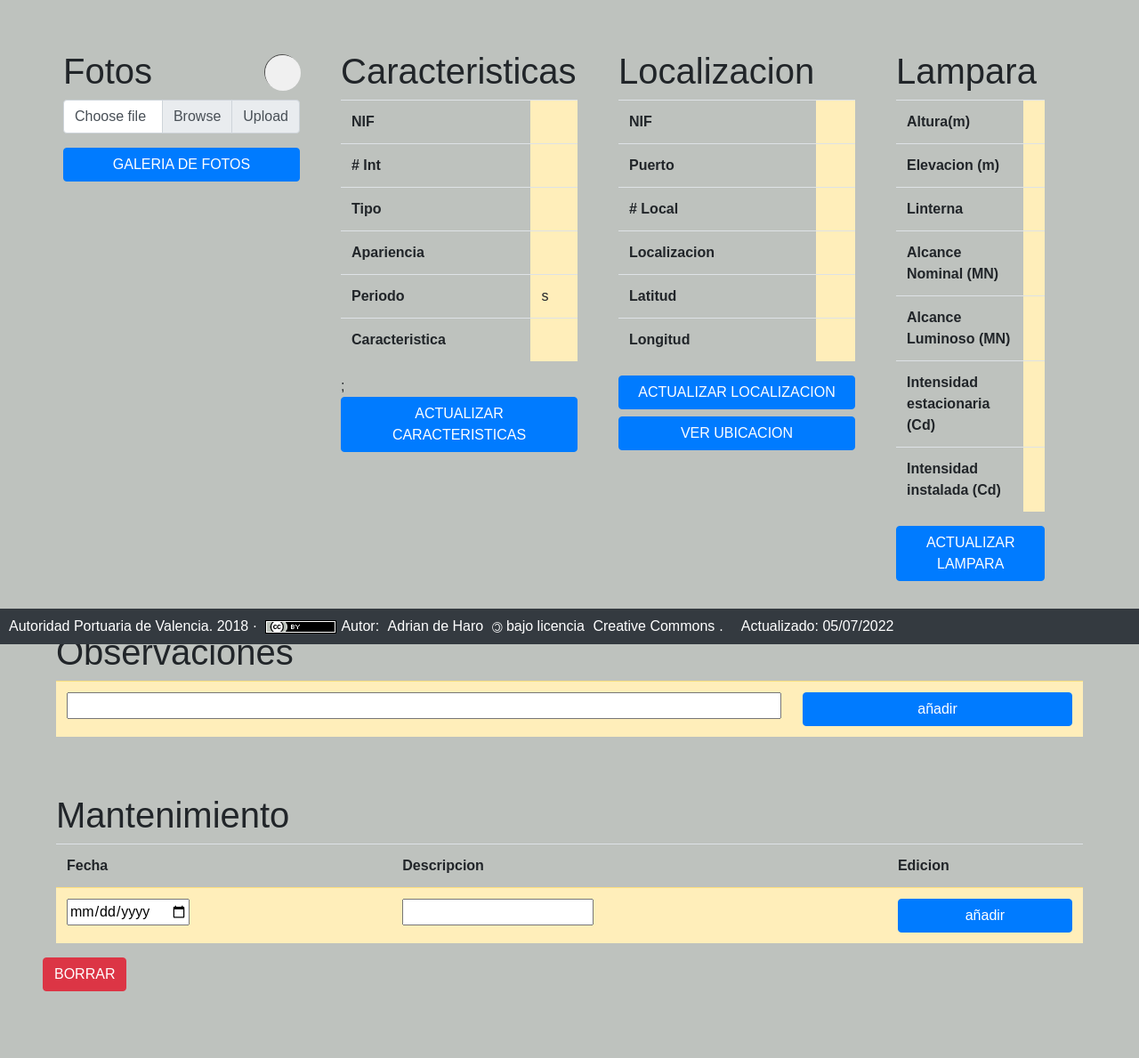
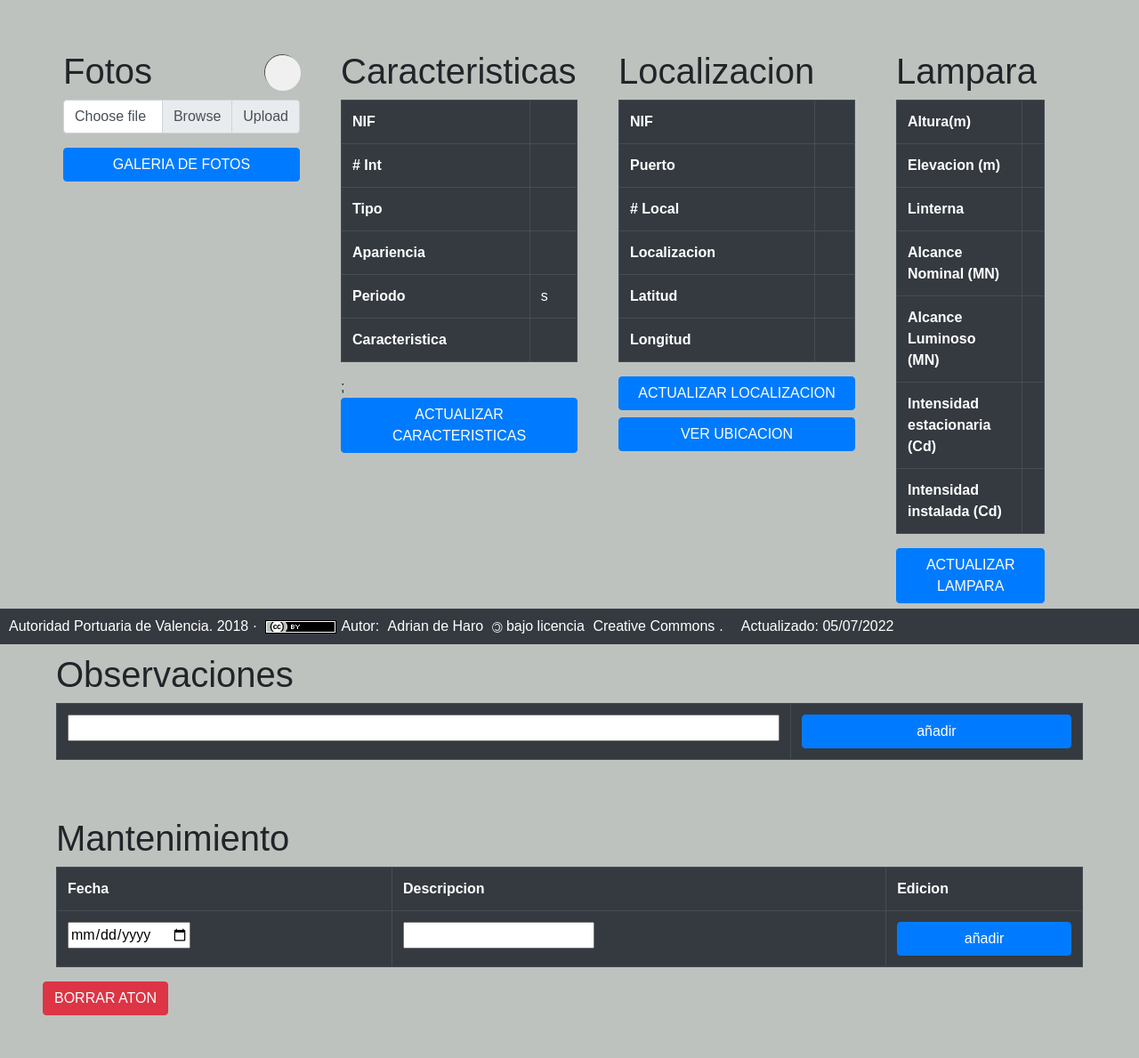
Before and after one commit to venturas55/nodejsSAN, a Node server app: page /balizas/plantilla/1 in a window 1280 px wide. Shown: the part 76-1265 px from the top of the page at 89% size. Before the commit the page ends 1190 px from the top, so only its background shows below. Run offline with Node 20, Linux system fonts and the light colour scheme; data comes from the database, SQL or seed files in the repository; lists and menus that the app fills with data are empty; some libraries are stand-ins or nearby versions.

Commit message:
Se cambia diseño de tablas a dark. Se añade opcion FORZAR BORRADO indicando NIF, por si hay algo suelto por ahi

```diff
--- a/package.json
+++ b/package.json
@@ -25,6 +25,7 @@
     "multer": "^1.4.5-lts.1",
     "mysql": "^2.18.1",
     "node-alerts": "^2.0.2",
+    "node-notifier": "^10.0.1",
     "node-popup": "^0.1.14",
     "nodemon": "^2.0.15",
     "passport": "^0.5.2",
--- a/src/index.js
+++ b/src/index.js
@@ -9,7 +9,6 @@
 const  MySQLstore= require('express-mysql-session'); // para poder guardar la sesion en la sql
 const passport = require('passport');
 const {database} =require('./keys');
-var Vue = require("vue").default;
 
 //Initialization
 const app = express();
@@ -42,8 +41,7 @@
 app.use(passport.initialize()); //iniciar passport
 app.use(passport.session());    //para que sepa donde guardar y como manejar los datos
 
-
-
+//MIDDLEWARE MULTER
 const almacenar=multer.diskStorage({
     destination: (req,file,cb)=>{
 
@@ -80,11 +78,12 @@
     }
 });
 
-
 app.use(multer({
     storage: almacenar,
     limits:{fileSize:3000000,}
   }).single('imagen'));
+
+//MIDDLEWARE?? DE UN NOTIFIER??
 
 
 
--- a/src/public/js/parpadeo.js
+++ b/src/public/js/parpadeo.js
@@ -1,3 +1,32 @@
+var modal1 = document.getElementById("myModal1");
+var modal2 = document.getElementById("myModal2");
+
+function abreModal1() {
+    modal1.style.display = "block";
+}
+function abreModal2() {
+    modal2.style.display = "block";
+}
+
+function borrarNIF() {
+    var NIFforzarBorrado = document.getElementById("NIFforzarBorrado").value;
+    window.location.href = '/balizas/delete/' + NIFforzarBorrado;
+}
+
+function cierraModal() {
+    modal1.style.display = "none";
+    modal2.style.display = "none";
+}
+
+window.onclick = function (event) {
+    console.log("cierra modal");
+    if (event.target == modal1) {
+        modal1.style.display = "none";
+        modal2.style.display = "none";
+    }
+}
+
+
 //PARA EL PARPADEO VIRTUAL
 function parpadeoToggle() {
     var x = document.getElementById("luz");
@@ -23,8 +52,8 @@
     case 'R':
         document.getElementById("luz").style.backgroundColor = "red";
         break;
-    case 'G' :
-    case 'V' :
+    case 'G':
+    case 'V':
         document.getElementById("luz").style.backgroundColor = "green";
         break;
     case 'B':
--- a/src/routes/balizas.js
+++ b/src/routes/balizas.js
@@ -1,6 +1,5 @@
 const express = require("express");
 const router = express.Router();
-const fs = require('fs');
 const {unlink} = require('fs-extra');
 const path = require('path');
 
@@ -68,18 +67,18 @@
   res.redirect("/balizas/list"); //te redirige una vez insertado el item
 });
 router.get("/delete/:nif", helpers.isAuthenticated, async (req, res) => {
-  alert({type: `success`, msg: `Everything finished!`});
+  console.log("VOY A BORRAR LA PUTA BALIZA");
 
   console.log(req.params.nif);
   const { nif } = req.params;
-/*   await db.query("DELETE FROM mantenimiento WHERE nif=?", [nif]);
+  /*await db.query("DELETE FROM mantenimiento WHERE nif=?", [nif]);
   await db.query("DELETE FROM observaciones WHERE nif=?", [nif]);
   await db.query("DELETE FROM localizacion WHERE nif=?", [nif]);
   await db.query("DELETE FROM lampara WHERE nif=?", [nif]);
-  await db.query("DELETE FROM balizamiento WHERE nif=?", [nif]); */
+  await db.query("DELETE FROM balizamiento WHERE nif=?", [nif]);*/
   //TODO: faltaria borrar la carpeta con las fotos
   req.flash("success", "Baliza borrada correctamente");
- // res.redirect("/balizas/list");
+  res.redirect("/balizas/list");
 });
 router.get("/list", async (req, res) => {
   const balizas = await db.query(
@@ -161,7 +160,7 @@
   var fotitos= helpers.listadoFotos(nif);
 
   console.log("==>" + fotitos);
-  res.render("balizas/plantilla", { layout: 'layoutParpadeo', baliza: baliza[0], obs: observaciones, mant: mantenimiento, imagen: fotitos });
+  res.render("balizas/plantilla", { layout: 'layoutPlantilla', baliza: baliza[0], obs: observaciones, mant: mantenimiento, imagen: fotitos });
   // NO FUNCIONA CON LA BARRA DELANTE res.render('/links/list');
 });
 router.get("/editCaracteristicas/:nif", helpers.isAuthenticated, async (req, res) => {
--- a/src/views/balizas/plantilla.hbs
+++ b/src/views/balizas/plantilla.hbs
@@ -5,13 +5,9 @@
         </div>
         <h1>Fotos</h1>
             <div class="miCarrusel">
-
                 {{#each imagen}}
-
-                <img src="/img/imagenes/{{../baliza.nif}}/{{this}}" alt="/img/imagenes/{{../baliza.nif}}/{{this}}">
-
+                    <img src="/img/imagenes/{{../baliza.nif}}/{{this}}" alt="/img/imagenes/{{../baliza.nif}}/{{this}}">
                 {{/each}}
-
             </div>
         <form action="/balizas/upload/{{baliza.nif}}" method="POST" enctype="multipart/form-data">
             <input type="hidden" name="nif" value="{{baliza.nif}}">
@@ -31,30 +27,30 @@
     </div>
     <div class="col-lg-3 col-md-6 col-sm-6 col-xs-12 m-2">
         <h1> Caracteristicas </h1>
-        <table class="table table-hover">
+        <table class="table table-bordered table-dark table-hover">
             <tr>
                 <th>NIF</th>
-                <td class="table-warning">{{baliza.nif}}</td>
+                <td >{{baliza.nif}}</td>
             </tr>
             <tr>
                 <th># Int</th>
-                <td class="table-warning">{{baliza.num_internacional}}</td>
+                <td>{{baliza.num_internacional}}</td>
             </tr>
             <tr>
                 <th>Tipo</th>
-                <td class="table-warning">{{baliza.tipo}}</td>
+                <td >{{baliza.tipo}}</td>
             </tr>
             <tr>
                 <th>Apariencia</th>
-                <td class="table-warning" id="aparienciaID"> {{baliza.apariencia}}</td>
+                <td  id="aparienciaID"> {{baliza.apariencia}}</td>
             </tr>
             <tr>
                 <th>Periodo</th>
-                <td class="table-warning">{{baliza.periodo}} s</td>
+                <td >{{baliza.periodo}} s</td>
             </tr>
             <tr>
                 <th>Caracteristica</th>
-                <td class="table-warning" id="caracteristicaID">{{baliza.caracteristica}}</td>
+                <td id="caracteristicaID">{{baliza.caracteristica}}</td>
             </tr>
         </table>;
         <a class="btn btn-primary btn-xs btn-block" href="/balizas/editCaracteristicas/{{baliza.nif}}"
@@ -63,30 +59,30 @@
     <div class="col-lg-3 col-md-6 col-sm-6 col-xs-12 m-2">
         <!-- id="divlocalizacion" -->
         <h1> Localizacion </h1>
-        <table class="table table-hover">
+        <table class="table table-bordered table-dark table-hover">
             <tr>
                 <th>NIF</th>
-                <td class="table-warning">{{baliza.nif}}</td>
+            <td>{{baliza.nif}}</td>
             </tr>
             <tr>
                 <th>Puerto</th>
-                <td class="table-warning">{{baliza.puerto}}</td>
+                <td >{{baliza.puerto}}</td>
             </tr>
             <tr>
                 <th># Local</th>
-                <td class="table-warning">{{baliza.num_local}}</td>
+                <td>{{baliza.num_local}}</td>
             </tr>
             <tr>
                 <th>Localizacion</th>
-                <td class="table-warning">{{baliza.localizacion}}</td>
+                <td>{{baliza.localizacion}}</td>
             </tr>
             <tr>
                 <th>Latitud</th>
-                <td class="table-warning">{{baliza.latitud}}</td>
+                <td>{{baliza.latitud}}</td>
             </tr>
             <tr>
                 <th>Longitud</th>
-                <td class="table-warning">{{baliza.longitud}}</td>
+                <td>{{baliza.longitud}}</td>
             </tr>
         </table>
         <a class="btn btn-primary btn-xs btn-block" href="/balizas/editLocalizacion/{{baliza.nif}}">ACTUALIZAR
@@ -96,34 +92,34 @@
     </div>
     <div class="col-lg-2 col-md-6 col-sm-6 col-xs-12 m-2">
         <h1> Lampara </h1>
-        <table class="table table-hover">
+        <table class="table table-bordered table-dark table-hover">
             <tr>
                 <th>Altura(m)</th>
-                <td class='table-warning'>{{baliza.altura}}</td>
+                <td>{{baliza.altura}}</td>
             </tr>
             <tr>
                 <th>Elevacion (m)</th>
-                <td class='table-warning'>{{baliza.elevacion}}</td>
+                <td>{{baliza.elevacion}}</td>
             </tr>
             <tr>
                 <th>Linterna</th>
-                <td class='table-warning'>{{baliza.linterna}}</td>
+                <td>{{baliza.linterna}}</td>
             </tr>
             <tr>
                 <th>Alcance Nominal (MN)</th>
-                <td class='table-warning'>{{baliza.alcanceNom}}</td>
+                <td>{{baliza.alcanceNom}}</td>
             </tr>
             <tr>
                 <th>Alcance Luminoso (MN)</th>
-                <td class='table-warning'>{{baliza.alcanceLum}}</td>
+                <td>{{baliza.alcanceLum}}</td>
             </tr>
             <tr>
                 <th>Intensidad estacionaria (Cd)</th>
-                <td class='table-warning'>{{baliza.candelasCalc}}</td>
+                <td>{{baliza.candelasCalc}}</td>
             </tr>
             <tr>
                 <th>Intensidad instalada (Cd)</th>
-                <td class='table-warning'>{{baliza.candelasInst}}</td>
+                <td>{{baliza.candelasInst}}</td>
             </tr>
         </table>
         <a class="btn btn-primary btn-xs btn-block" href="/balizas/editLampara/{{baliza.nif}}"
@@ -135,25 +131,20 @@
 <div class="row m-5">
     <div class="col-sm-12">
         <h1> Observaciones </h1>
-        <table class="table">
-            {{!-- <tr>
-                <th>Observaciones</th>
-                <th>Borrar</th>
-            </tr> --}}
+        <table class="table table-bordered table-dark table-hover">
             {{#each obs}}
-            <tr class='table-warning'>
-                {{!-- <td>{{this.id_observacion}}</td> --}}
+            <tr>
                 <td>{{this.observaciones}}</td>
-                <td> <a href="/balizas/observaciones/edit/{{this.id_observacion}}"><i
+                <td> <a href="/balizas/observaciones/edit/{{this.id_observacion}}"  class="text-primary"><i
                             class="fa-solid fa-pen-to-square"></i>Edit</a>
-                    <a type="submit" href="/balizas/observaciones/delete/{{this.id_observacion}}"><i
+                    <a type="submit" href="/balizas/observaciones/delete/{{this.id_observacion}}"  class="text-primary"><i
                             class="fa-solid fa-trash"></i>Del</a>
                 </td>
             </tr>
             {{/each}}
             <form action="/balizas/observaciones/add" method="POST">
                 <input type="hidden" name="nif" value="{{baliza.nif}}">
-                <tr class='table-warning'>
+                <tr>
                     <td><input type="text" name="observaciones" style="width: 100%;" /></td>
                     <td> <input type="submit" value="añadir" class="btn btn-primary btn-xs btn-block" /></td>
                 </tr>
@@ -165,17 +156,17 @@
 <div class="row m-5">
     <div class="col-sm-12">
         <h1> Mantenimiento </h1>
-        <table class="table">
+        <table class="table table-bordered table-dark table-hover">
             <tr>
                 <th>Fecha</th>
                 <th>Descripcion</th>
                 <th>Edicion</th>
             </tr>
             {{#each mant}}
-            <tr class='table-warning'>
+            <tr>
 
                 {{!-- <td>{{timeago fecha}}</td> asi haciendo uso del timeago--}}
-                <td>{{formatearSp fecha}}</td>
+                <td> {{timeago fecha}} [] {{formatearSp fecha}}</td>
                 <td>{{mantenimiento}}</td>
                 {{!-- <td> <a href="" class="btn btn-primary btn-xs btn-block"><i
                             class="fa-solid fa-pen-to-square">borrar</i> </a> </td> --}}
@@ -183,9 +174,9 @@
                     <input type="hidden" name="nif" value='{{baliza.nif}}' />
                     <input type="hidden" name="fecha" value='{{fecha}}' />
                     <input type="hidden" name="mantenimiento" value='{{mantenimiento}}' />
-                    <a href="/balizas/mantenimiento/edit/{{this.id_mantenimiento}}"><i
+                    <a href="/balizas/mantenimiento/edit/{{this.id_mantenimiento}}"  class="text-primary"><i
                             class="fa-solid fa-pen-to-square"></i>Edit</a>
-                    <a href="/balizas/mantenimiento/delete/{{this.id_mantenimiento}}"><i
+                    <a href="/balizas/mantenimiento/delete/{{this.id_mantenimiento}}" class="text-primary"><i
                             class="fa-solid fa-trash"></i>Del</a>
                 </td>
             </tr>
@@ -202,7 +193,7 @@
             {{/each}}
             <form action="/balizas/mantenimiento/add" method="POST">
                 <input type="hidden" name="nif" value='{{baliza.nif}}' />
-                <tr class='table-warning'>
+                <tr>
                     <td><input type="date" name="fecha" /></td>
                     <td><input type="text" name="mantenimiento" /></td>
                     <td> <input type="submit" value="añadir" class="btn btn-primary btn-xs btn-block" /></td>
@@ -210,5 +201,5 @@
             </form>
         </table>
     </div>
-    <a href="/balizas/delete/{{baliza.nif}}"><button class="btn btn-danger">BORRAR</button></a>
+    <button onclick="abreModal1();" class="btn btn-danger">BORRAR ATON</button>
 </div>
--- a/src/views/layouts/layoutParpadeo.hbs
+++ b/src/views/layouts/layoutPlantilla.hbs
@@ -21,6 +21,7 @@
 <body>
     {{>navbar}}
     {{>mensaje}}
+    {{>modal}}
     {{{body}}}
     {{>footer}}
     <script src="/js/mainscript.js"></script>
--- /dev/null
+++ b/src/views/partials/modal.hbs
@@ -0,0 +1,37 @@
+<div id="myModal1" class="modal">
+
+  <div class="modal-content">
+    <span class="close" onclick="cierraModal();">&times;</span>
+    <div class="centrado">
+      <h4>Está a punto de borrar el AtoN con NIF: {{baliza.nif}}</h4>
+      <br />
+      <p>Esta Ud. seguro??? </p>
+      <p>
+        Esto conlleva su eliminación completa de la BBDD, y ya no habrá marcha
+        atras.</p>
+      <div class="card-body">
+        <a href="/balizas/delete/{{baliza.nif}}" class="btn btn-danger"    >Borrar</a>
+        <a
+          onclick="cierraModal();"
+          class="btn btn-warning"
+        >Cancelar</a>
+      </div>
+    </div>
+  </div>
+</div>
+
+<div id="myModal2" class="modal">
+  <div class="modal-content">
+    <span class="close" onclick="cierraModal();">&times;</span>
+    <div class="centrado">
+      <h4>Introduzca el NIF que desea forzar borrado</h4>
+      <input type="text" id="NIFforzarBorrado"/>
+      <div class="card-body">
+        <a onclick="borrarNIF();" class="btn btn-danger">
+          Borrar</a>
+        <a onclick="cierraModal();" class="btn btn-warning">
+          Cancelar</a>
+      </div>
+    </div>
+  </div>
+</div>
--- a/src/views/partials/navbar.hbs
+++ b/src/views/partials/navbar.hbs
@@ -24,6 +24,7 @@
             <a class="dropdown-item" href="/balizas/list">Listado Externas</a>
             <div class="dropdown-divider"></div>
             <a class="dropdown-item" href="/balizas/add ">Baliza Nueva</a>
+            <a class="dropdown-item" onclick="abreModal2();return false;">Forzar un borrado</a>
           </div>
         </li>
         {{#if user}}
```
Also changed, not shown: src/public/css/styles.css (+41 -0 lines), src/routes/index.js (+0 -9 lines), src/views/balizas/foto.hbs (added, +13 -0 lines), 1 other file.
